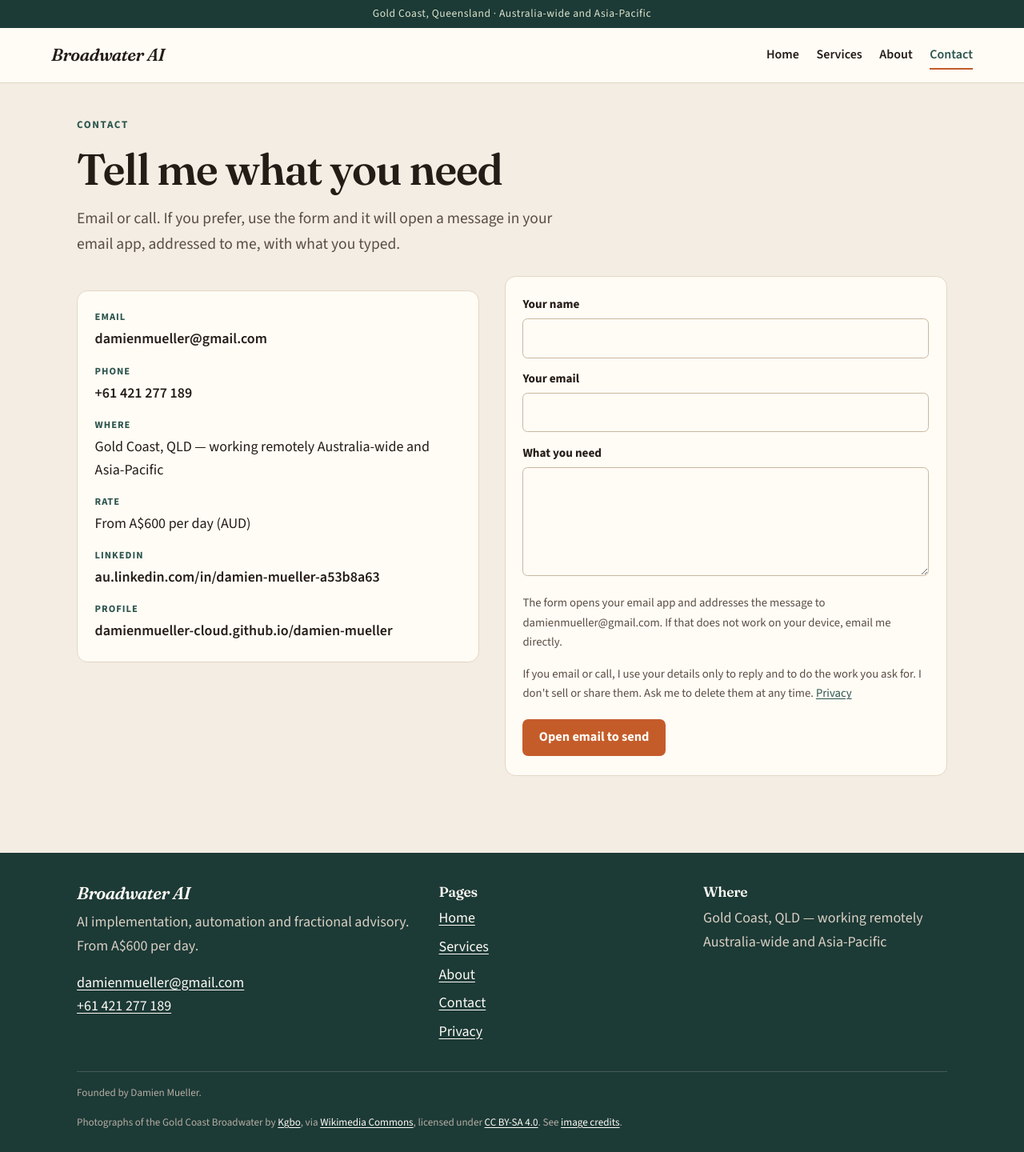
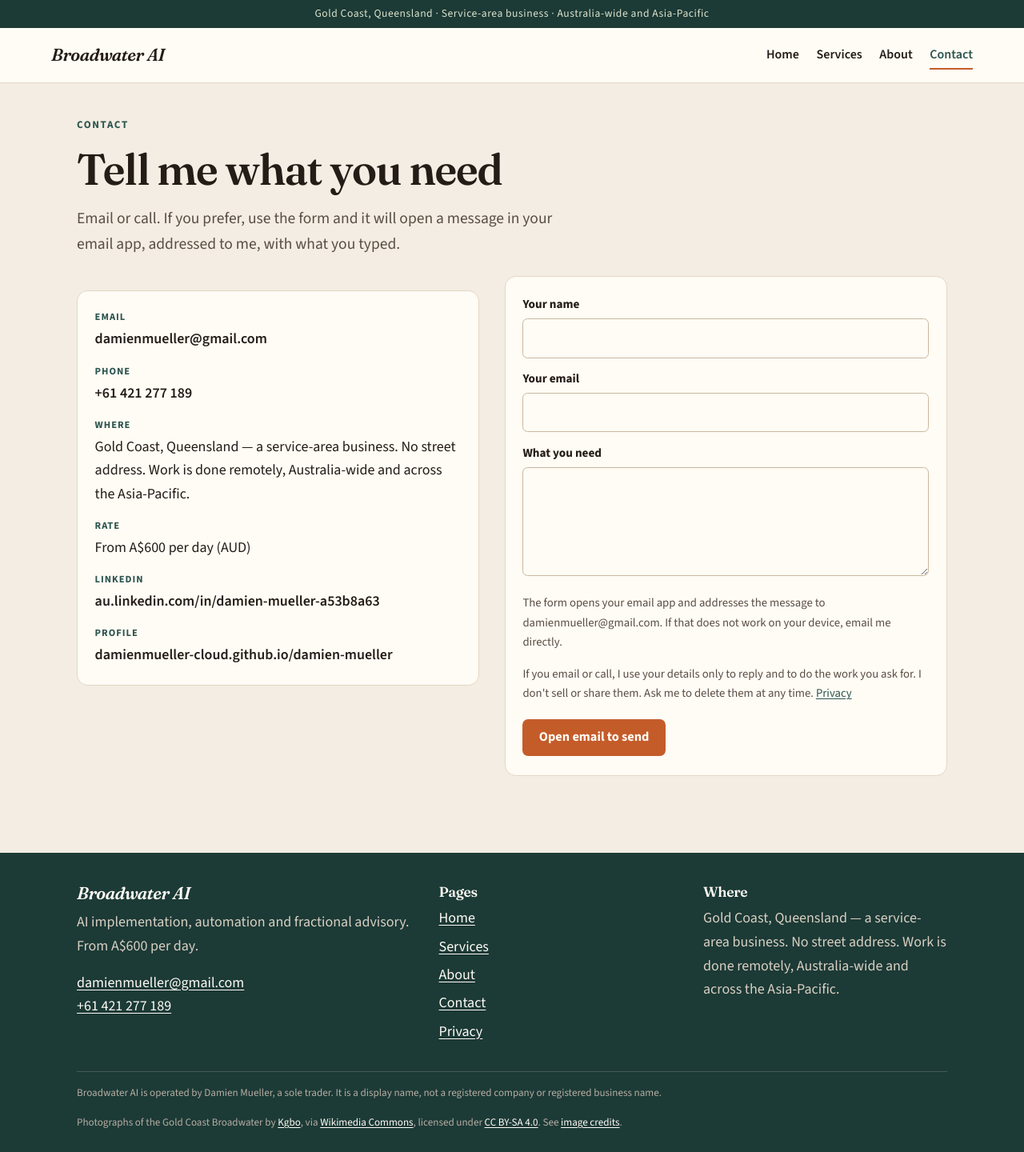
Before and after one commit to damienmueller-cloud/gold-coast-ai, a plain HTML site: page contact.html in a window 1280 px wide. Shown: the whole page at 80% size. Drawn offline with Linux system fonts and the light colour scheme.

Commit message:
Set Broadwater AI as a sole-trader display name and Gold Coast service area
State that it is operated by Damien Mueller and is not a registered
company or business name. Use the same Gold Coast service-area wording,
with no street address, on every page.

```diff
--- a/contact.html
+++ b/contact.html
@@ -4,13 +4,13 @@
   <meta charset="utf-8">
   <meta name="viewport" content="width=device-width, initial-scale=1">
   <title>Contact — Broadwater AI</title>
-  <meta name="description" content="Contact Damien Mueller at Broadwater AI. Email damienmueller@gmail.com or call +61 421 277 189. Gold Coast, working remotely Australia-wide and Asia-Pacific.">
+  <meta name="description" content="Contact Damien Mueller at Broadwater AI. Email damienmueller@gmail.com or call +61 421 277 189. Gold Coast, Queensland service-area business. No street address.">
   <link rel="canonical" href="https://damienmueller-cloud.github.io/gold-coast-ai/contact.html">
   <meta name="robots" content="index,follow">
   <meta property="og:type" content="website">
   <meta property="og:site_name" content="Broadwater AI">
   <meta property="og:title" content="Contact — Broadwater AI">
-  <meta property="og:description" content="Contact Damien Mueller at Broadwater AI. Email damienmueller@gmail.com or call +61 421 277 189. Gold Coast, working remotely Australia-wide and Asia-Pacific.">
+  <meta property="og:description" content="Contact Damien Mueller at Broadwater AI. Email damienmueller@gmail.com or call +61 421 277 189. Gold Coast, Queensland service-area business. No street address.">
   <meta property="og:url" content="https://damienmueller-cloud.github.io/gold-coast-ai/contact.html">
   <meta property="og:image" content="https://damienmueller-cloud.github.io/gold-coast-ai/images/og.jpg">
   <meta property="og:image:width" content="1200">
@@ -18,7 +18,7 @@
   <meta property="og:locale" content="en_AU">
   <meta name="twitter:card" content="summary_large_image">
   <meta name="twitter:title" content="Contact — Broadwater AI">
-  <meta name="twitter:description" content="Contact Damien Mueller at Broadwater AI. Email damienmueller@gmail.com or call +61 421 277 189. Gold Coast, working remotely Australia-wide and Asia-Pacific.">
+  <meta name="twitter:description" content="Contact Damien Mueller at Broadwater AI. Email damienmueller@gmail.com or call +61 421 277 189. Gold Coast, Queensland service-area business. No street address.">
   <meta name="twitter:image" content="https://damienmueller-cloud.github.io/gold-coast-ai/images/og.jpg">
   <link rel="icon" href="favicon.svg" type="image/svg+xml">
   <link rel="icon" href="favicon.png" sizes="32x32" type="image/png">
@@ -60,7 +60,7 @@
 </head>
 <body>
   <a class="skip" href="#content">Skip to content</a>
-  <div class="topbar">Gold Coast, Queensland · Australia-wide and Asia-Pacific</div>
+  <div class="topbar">Gold Coast, Queensland · Service-area business · Australia-wide and Asia-Pacific</div>
   <header class="site">
     <div class="header-inner">
       <a class="wordmark" href="index.html">Broadwater AI</a>
@@ -92,7 +92,7 @@
           <dt>Phone</dt>
           <dd><a href="tel:+61421277189">+61 421 277 189</a></dd>
           <dt>Where</dt>
-          <dd>Gold Coast, QLD — working remotely Australia-wide and Asia-Pacific</dd>
+          <dd>Gold Coast, Queensland — a service-area business. No street address. Work is done remotely, Australia-wide and across the Asia-Pacific.</dd>
           <dt>Rate</dt>
           <dd>From A$600 per day (AUD)</dd>
           <dt>LinkedIn</dt>
@@ -140,11 +140,11 @@
         </div>
         <div>
           <h3>Where</h3>
-          <p>Gold Coast, QLD — working remotely Australia-wide and Asia-Pacific</p>
+          <p>Gold Coast, Queensland — a service-area business. No street address. Work is done remotely, Australia-wide and across the Asia-Pacific.</p>
         </div>
       </div>
       <div class="tiny">
-        <p>Founded by Damien Mueller.</p>
+        <p>Broadwater AI is operated by Damien Mueller, a sole trader. It is a display name, not a registered company or registered business name.</p>
         <p>Photographs of the Gold Coast Broadwater by <a href="https://commons.wikimedia.org/wiki/User:Kgbo">Kgbo</a>, via <a href="https://commons.wikimedia.org/">Wikimedia Commons</a>, licensed under <a href="https://creativecommons.org/licenses/by-sa/4.0/">CC BY-SA 4.0</a>. See <a href="images/CREDITS.txt">image credits</a>.</p>
       </div>
     </div>
```
Also changed, not shown: about.html (+4 -4 lines), index.html (+4 -4 lines), privacy.html (+3 -3 lines), services.html (+3 -3 lines), llms.txt.
